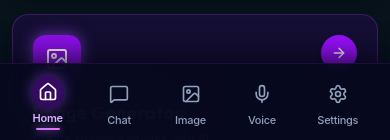
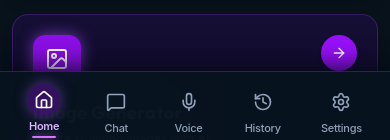
Before and after one commit to trrahamanofficial/Say-Ai, a React (Vite) app: page / in a window 390 px wide. Shown: the part 702-842 px from the top of the page. Built offline with nearby package versions, Linux system fonts and the light colour scheme; no server answers.

Commit message:
Apply SAY AI mobile redesign and state restore

```diff
--- a/src/components/BottomNav.tsx
+++ b/src/components/BottomNav.tsx
@@ -1,5 +1,5 @@
 import React from 'react';
-import { Home, MessageSquare, Image as ImageIcon, Mic, Settings, History, Sliders, User, Crown } from 'lucide-react';
+import { Home, MessageSquare, Mic, Settings, History } from 'lucide-react';
 import { ScreenType } from '../types';
 
 interface BottomNavProps {
@@ -19,13 +19,13 @@ export const BottomNav: React.FC<BottomNavProps> = ({
   const primaryItems = [
     { id: 'dashboard' as ScreenType, label: 'Home', icon: Home },
     { id: 'chat' as ScreenType, label: 'Chat', icon: MessageSquare },
-    { id: 'image' as ScreenType, label: 'Image', icon: ImageIcon },
     { id: 'voice' as ScreenType, label: 'Voice', icon: Mic },
+    { id: 'history' as ScreenType, label: 'History', icon: History },
     { id: 'settings' as ScreenType, label: 'Settings', icon: Settings },
   ];
 
   return (
-    <nav className="fixed bottom-0 left-0 right-0 z-40 bg-[#07091e]/95 backdrop-blur-2xl border-t border-purple-900/30 px-3 py-2 sm:hidden transition-all shadow-[0_-5px_25px_rgba(5,6,20,0.8)]">
+    <nav className="sayai-bottom-nav fixed bottom-0 left-0 right-0 z-40 bg-[#07131e]/95 backdrop-blur-2xl border-t border-cyan-400/20 px-2 pt-2 sm:hidden transition-all shadow-[0_-5px_25px_rgba(5,6,20,0.8)]">
       <div className="max-w-md mx-auto flex items-center justify-around">
         {primaryItems.map((item) => {
           const Icon = item.icon;
```
